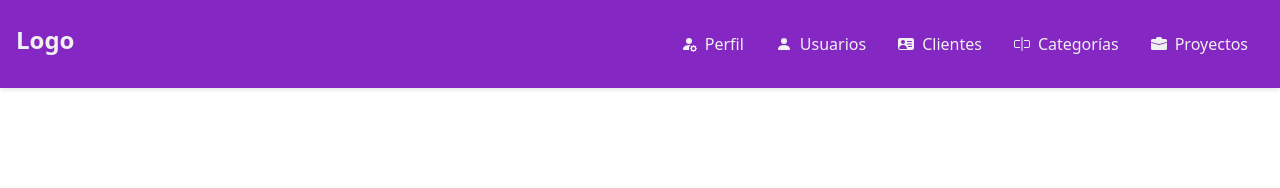
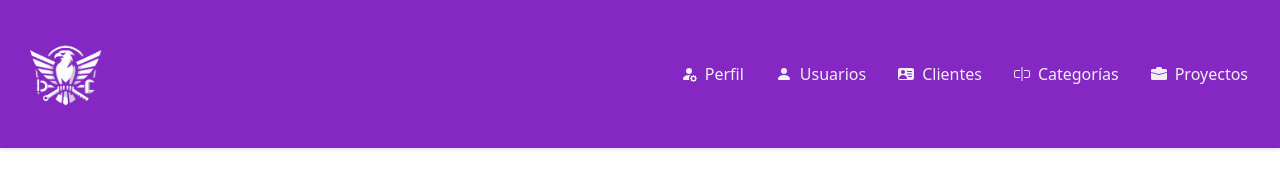
Before and after one commit to isaacOG145/sigec, a website built with webpack: page views/header.html in a window 1280 px wide. Built offline with nearby package versions, Linux system fonts and the light colour scheme.

Commit message:
cambios al header

```diff
--- a/css/header.css
+++ b/css/header.css
@@ -14,11 +14,12 @@ body{
   align-items: center;
 }
 
-.logo {
-  font-size: 1.5rem;
-  font-weight: bold;
-  color: #f0f0f0;
+
+header .navbar img {
+  width: 100px;
+  height: auto;
 }
+
 
 .hamburger-label {
   display: none;
--- a/views/header.html
+++ b/views/header.html
@@ -10,7 +10,10 @@
 <body>
 <header class="header">
   <nav class="navbar">
-    <h1 class="logo">Logo</h1>
+    <a href="projectList.html">
+      <img src="../img/logoSgc.png" alt="Descripción de la imagen">
+    </a>
+
     <label class="hamburger-label" for="menu-toggle">
       <svg xmlns="http://www.w3.org/2000/svg" width="35" height="35" fill="currentColor" class="hamburger-icon" viewBox="0 0 16 16">
         <path fill-rule="evenodd" d="M2.5 12a.5.5 0 0 1 .5-.5h10a.5.5 0 0 1 0 1H3a.5.5 0 0 1-.5-.5zm0-4a.5.5 0 0 1 .5-.5h10a.5.5 0 0 1 0 1H3a.5.5 0 0 1-.5-.5zm0-4a.5.5 0 0 1 .5-.5h10a.5.5 0 0 1 0 1H3a.5.5 0 0 1-.5-.5z"/>
```
Also changed, not shown: index.html (+3 -3 lines), img/iconSgc.jpg (added), img/logoSgc.png (added).
